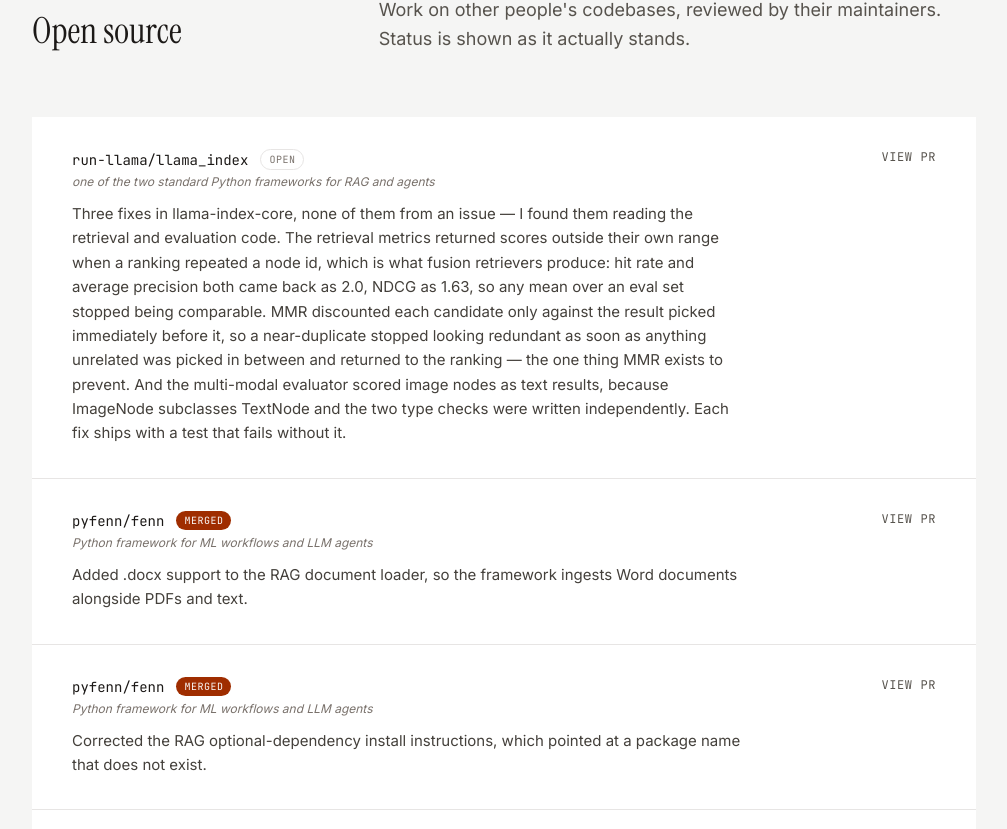
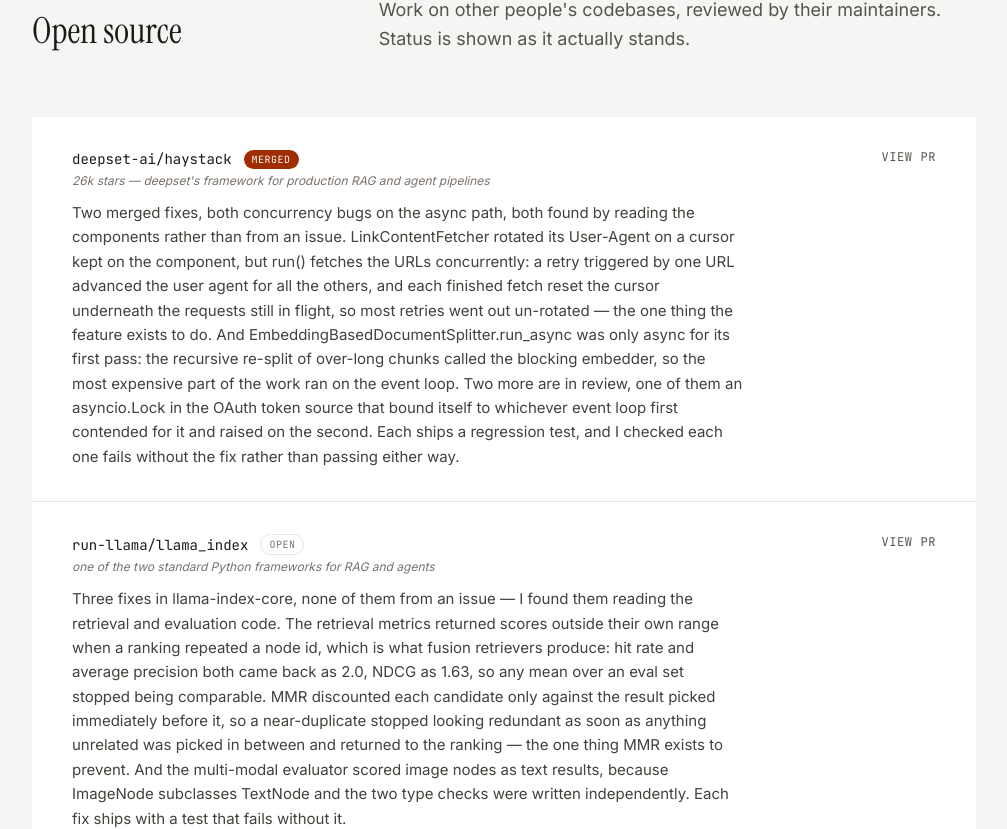
Before and after one commit to pcbeingused333/portfolio, a Next.js app: page / in a window 1280 px wide. Shown: the part 3980-4809 px from the top of the page, without its empty margins (136-1143 px from the left). Built offline with nearby package versions, Linux system fonts and the light colour scheme.

Commit message:
Lead the open source section with the merged Haystack fixes
Two merged into deepset-ai/haystack, both concurrency bugs on the async
path, so they go above the llama_index work: same class of framework,
but reviewed and merged rather than pending.

```diff
--- a/app/page.tsx
+++ b/app/page.tsx
@@ -67,6 +67,14 @@
 };
 
 const contributions: Contribution[] = [
+  {
+    repo: "deepset-ai/haystack",
+    url: "https://github.com/deepset-ai/haystack/pulls?q=is%3Apr+author%3Apcbeingused333",
+    stars: "26k stars — deepset's framework for production RAG and agent pipelines",
+    what:
+      "Two merged fixes, both concurrency bugs on the async path, both found by reading the components rather than from an issue. LinkContentFetcher rotated its User-Agent on a cursor kept on the component, but run() fetches the URLs concurrently: a retry triggered by one URL advanced the user agent for all the others, and each finished fetch reset the cursor underneath the requests still in flight, so most retries went out un-rotated — the one thing the feature exists to do. And EmbeddingBasedDocumentSplitter.run_async was only async for its first pass: the recursive re-split of over-long chunks called the blocking embedder, so the most expensive part of the work ran on the event loop. Two more are in review, one of them an asyncio.Lock in the OAuth token source that bound itself to whichever event loop first contended for it and raised on the second. Each ships a regression test, and I checked each one fails without the fix rather than passing either way.",
+    status: "merged",
+  },
   {
     repo: "run-llama/llama_index",
     url: "https://github.com/run-llama/llama_index/pulls?q=is%3Apr+author%3Apcbeingused333",
```
